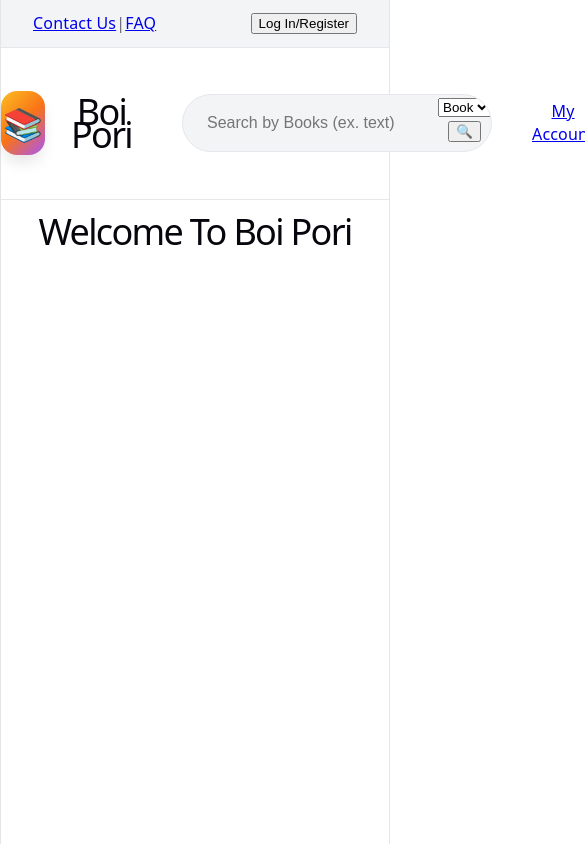
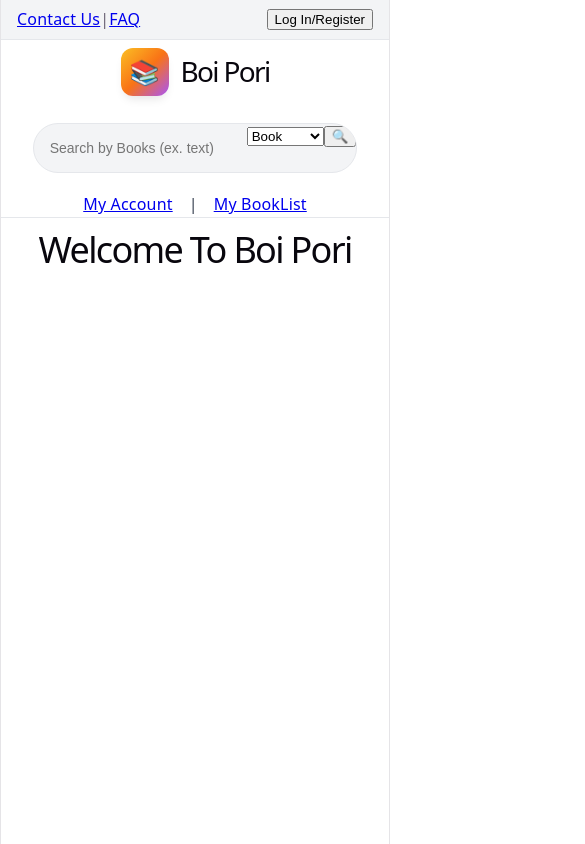
Before and after one commit to akkas07/boi-pori, a React (Vite) app in the folder boi-pori/: page / in a window 390 px wide. Shown: the top 844 px of the page, 585 px wide, since content can reach past the window. Built offline with nearby package versions, Linux system fonts and the light colour scheme.

Commit message:
Responsive

```diff
--- a/boi-pori/src/App.jsx
+++ b/boi-pori/src/App.jsx
@@ -1,11 +1,13 @@
-import Navbar from './components/Navbar';
+import Navbar from "./components/Navbar";
 
 function App() {
   return (
     <>
       <Navbar />
       <div className="h-96 flex items-center justify-center bg-gray-50">
-        <h1 className="text-4xl text-gray-500"> Welcome To Boi Pori</h1>
+        <h1 className="text-4xl text-gray-600 font-semibold text-center px-4">
+          Welcome To Boi Pori
+        </h1>
       </div>
     </>
   );
--- a/boi-pori/src/components/Navbar.css
+++ b/boi-pori/src/components/Navbar.css
@@ -1,23 +1,10 @@
-/* Navbar.css */
-
+/* Top Bar */
 .top-bar {
   background-color: #f3f4f6;
-  padding: 12px 0;
+  padding: 8px 0;
   border-bottom: 1px solid #e5e7eb;
 }
 
-.main-navbar {
-  background-color: white;
-  border-bottom: 1px solid #e5e7eb;
-}
-
-.navbar-container {
-  max-width: 1280px;
-  margin: 0 auto;
-  padding: 0 32px;
-}
-
-/* Top Bar */
 .top-bar-content {
   display: flex;
   justify-content: space-between;
@@ -25,35 +12,49 @@
 }
 
 /* Main Navbar */
+.main-navbar {
+  background-color: #ffffff;
+  border-bottom: 1px solid #e5e7eb;
+}
+
 .main-navbar-content {
   display: flex;
   align-items: center;
   justify-content: space-between;
-  padding: 32px 0;
+  padding: 16px 0;
+  flex-wrap: wrap; /* responsive */
 }
 
+.navbar-container {
+  max-width: 1280px;
+  margin: 0 auto;
+  padding: 0 16px;
+}
+
+/* Logo Section */
 .logo-section {
   display: flex;
   align-items: center;
-  gap: 16px;
+  gap: 12px;
 }
 
 .logo-icon {
-  width: 64px;
-  height: 64px;
+  width: 48px;
+  height: 48px;
   background: linear-gradient(135deg, #fbbf24, #f97316, #a855f7);
-  border-radius: 16px;
+  border-radius: 12px;
   display: flex;
   align-items: center;
   justify-content: center;
-  font-size: 32px;
-  box-shadow: 0 10px 15px -3px rgb(0 0 0 / 0.1);
+  font-size: 24px;
+  box-shadow: 0 6px 10px -3px rgb(0 0 0 / 0.1);
 }
 
+/* Search Section */
 .search-section {
   flex: 1;
-  max-width: 620px;
-  margin: 0 40px;
+  max-width: 600px;
+  margin: 12px;
 }
 
 .search-bar {
@@ -62,22 +63,45 @@
   border: 1px solid #e5e7eb;
   border-radius: 9999px;
   overflow: hidden;
-  height: 56px;
+  height: 48px;
 }
 
 .search-input {
   flex: 1;
-  padding: 0 24px;
+  padding: 0 16px;
   background: transparent;
   border: none;
   outline: none;
-  font-size: 16px;
+  font-size: 14px;
 }
 
+/* Right Section */
 .right-section {
   display: flex;
   align-items: center;
-  gap: 24px;
+  gap: 16px;
   font-weight: 500;
   color: #374151;
 }
+
+.right-section a:hover {
+  color: #f97316;
+  transition: color 0.3s ease;
+}
+
+/* Responsive */
+@media (max-width: 768px) {
+  .main-navbar-content {
+    flex-direction: column;
+    gap: 12px;
+  }
+
+  .search-section {
+    max-width: 100%;
+    margin: 8px 0;
+  }
+
+  .logo-section h1 {
+    font-size: 28px;
+  }
+}
--- a/boi-pori/src/components/Navbar.jsx
+++ b/boi-pori/src/components/Navbar.jsx
@@ -1,21 +1,21 @@
-import { useState } from 'react';
-import './Navbar.css';
+import { useState } from "react";
+import "./Navbar.css";
 
 const Navbar = () => {
-  const [searchTerm, setSearchTerm] = useState('');
+  const [searchTerm, setSearchTerm] = useState("");
 
   return (
     <>
       {/* Top Bar */}
       <div className="top-bar">
         <div className="navbar-container top-bar-content">
-          <div className="flex items-center gap-6 text-sm">
+          <div className="flex items-center gap-4 text-sm">
             <a href="#" className="hover:text-orange-600">Contact Us</a>
-            <span className="text-gray-400">|</span>
+            <span className="text-gray-400 hidden sm:inline">|</span>
             <a href="#" className="hover:text-orange-600">FAQ</a>
           </div>
 
-          <button className="bg-orange-500 hover:bg-orange-600 text-white px-6 py-2 rounded font-medium transition">
+          <button className="bg-orange-500 hover:bg-orange-600 text-white px-4 py-2 rounded font-medium transition">
             Log In/Register
           </button>
         </div>
@@ -28,7 +28,7 @@ const Navbar = () => {
           {/* Left - Logo */}
           <div className="logo-section">
             <div className="logo-icon">📚</div>
-            <h1 className="text-5xl font-bold">
+            <h1 className="text-3xl sm:text-5xl font-bold">
               <span className="text-green-500">Boi</span>
               <span className="text-orange-500"> Pori</span>
             </h1>
@@ -44,11 +44,16 @@ const Navbar = () => {
                 value={searchTerm}
                 onChange={(e) => setSearchTerm(e.target.value)}
               />
-              <div className="flex items-center pr-4 gap-2">
-                <select className="bg-white px-5 py-2 rounded-xl border border-gray-300 text-sm">
+              <div className="flex items-center pr-2 gap-2">
+                <select className="bg-white px-3 py-2 rounded-xl border border-gray-300 text-sm">
                   <option>Book</option>
+                  <option>Author</option>
+                  <option>Category</option>
                 </select>
-                <button className="bg-gray-800 hover:bg-black text-white px-6 py-3 rounded-xl transition">
+                <button
+                  className="bg-gray-800 hover:bg-black text-white px-4 py-2 rounded-xl transition"
+                  onClick={() => console.log("Searching:", searchTerm)}
+                >
                   🔍
                 </button>
               </div>
@@ -58,7 +63,7 @@ const Navbar = () => {
           {/* Right - Links */}
           <div className="right-section">
             <a href="#" className="hover:text-orange-600">My Account</a>
-            <span className="text-gray-300">|</span>
+            <span className="text-gray-300 hidden sm:inline">|</span>
             <a href="#" className="hover:text-orange-600">My BookList</a>
           </div>
 
```
Also changed, not shown: boi-pori/src/components/Hero.jsx (added, +54 -0 lines).
